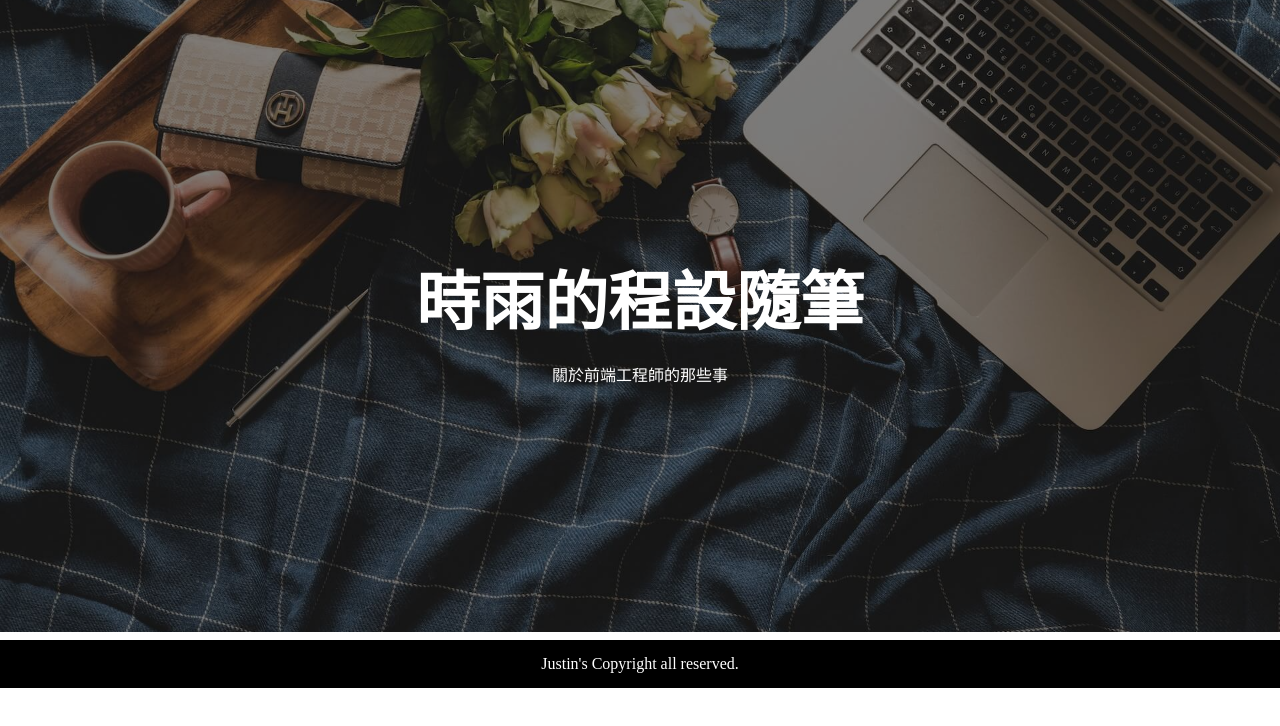
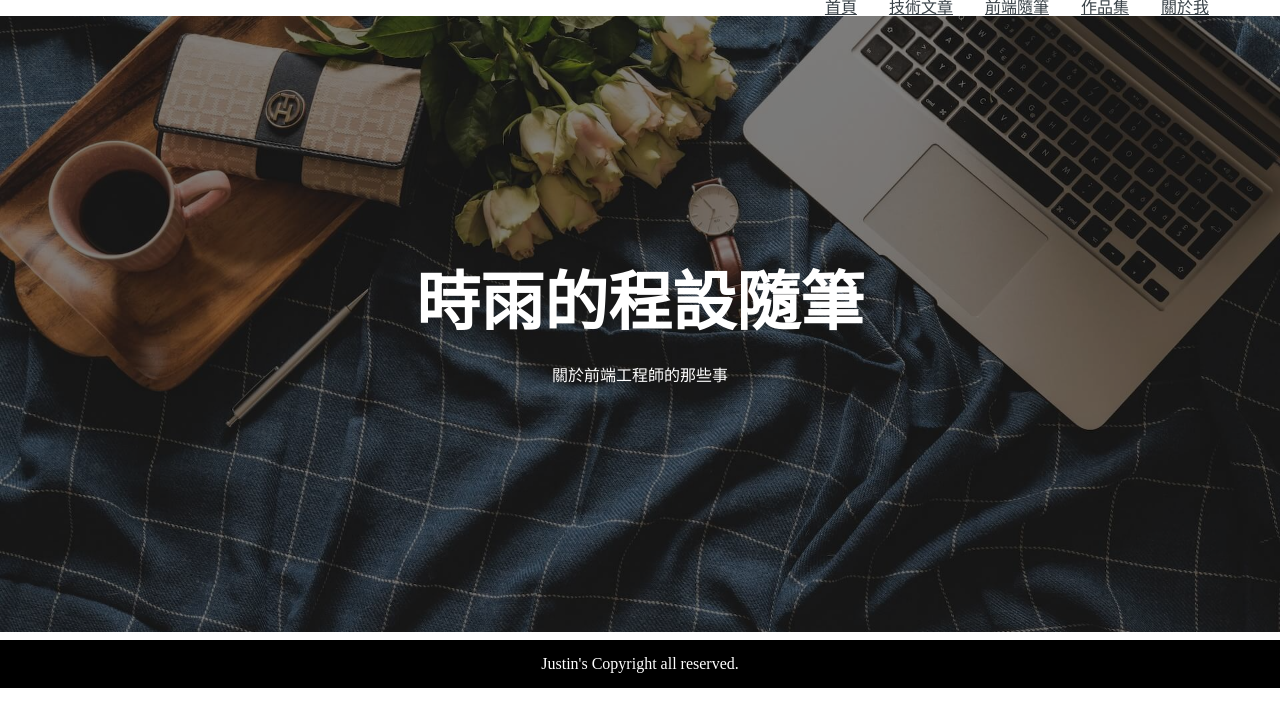
Before and after one commit to jjustin-35/my-blog, a Next.js app: page / in a window 1280 px wide. Shown: the top 726 px of the page. Built offline with nearby package versions, Linux system fonts and the light colour scheme.

Commit message:
update: header

```diff
--- a/components/header/index.js
+++ b/components/header/index.js
@@ -1,19 +1,53 @@
+import Link from 'next/link';
+
 import { Container } from '../../constants/styled';
-import { Wrapper, Inner, Brand, Options, Option } from './styled';
+import { Wrapper, Inner, Brand, Menu, MobileMenu, Option, BurgerWrapper, BlackMask } from './styled';
 
-const Header = ({ data }) => (
+const Burger = ({ onClick }) => (
+  <BurgerWrapper onClick={onClick}>
+    <span class="material-icons">menu</span>
+  </BurgerWrapper>
+);
+
+const Header = ({ data, isMobile, isOpen, onClick }) => {
+  const menuSelector = (() => {
+    if (isMobile) {
+      return (
+        <>
+          <Burger onClick={onClick} />
+          <BlackMask isOpen={isOpen} />
+          <MobileMenu isOpen={isOpen}>
+            {data.options.map((option) => (
+              <Option>
+                <Link href={option.link}>{option.text}</Link>
+              </Option>
+            ))}
+          </MobileMenu>
+        </>
+      );
+    }
+
+    return (
+      <Menu>
+        {data.options.map((option) => (
+          <Option>
+            <Link href={option.link}>{option.text}</Link>
+          </Option>
+        ))}
+      </Menu>
+    );
+  })();
+
+  return (
     <Wrapper>
       <Container>
         <Inner>
           <Brand />
-        <Options>
-          {data.options.map((option) => (
-            <Option>{option}</Option>
-          ))}
-        </Options>
+          {menuSelector}
         </Inner>
       </Container>
     </Wrapper>
   );
+};
 
 export default Header;
--- a/components/header/styled.js
+++ b/components/header/styled.js
@@ -5,8 +5,10 @@ export const Wrapper = styled.div`
   position: fixed;
   top: 0;
   left: 0;
+  right: 0;
+  z-index: 1;
+  background-color: #fff;
   transition: all 0.3s ease;
-  background-color: transparent;
 
   ${breakpoints.md(css`
     display: none;
@@ -27,7 +29,7 @@ export const Brand = styled.a`
   }
 `;
 
-export const Options = styled.ul`
+export const Menu = styled.ul`
   display: flex;
   justify-content: space-between;
   align-items: center;
@@ -40,3 +42,54 @@ export const Option = styled.li`
     font-size: 1rem;
   }
 `;
+
+export const BurgerWrapper = styled.a`
+  display: none;
+  width: 24px;
+  height: 24px;
+
+  span {
+    width: 100%;
+    height: 100%;
+  }
+
+  ${breakpoints.md(css`
+    display: block;
+  `)}
+`;
+
+export const MobileMenu = styled.ul`
+  position: fixed;
+  right: 0;
+  top: 0;
+  bottom: 0;
+  transform: translateX(100%);
+  transition: transform 0.3s linear;
+  background-color: #fff;
+  z-index: 2;
+  padding: 12px;
+
+  ${({ isOpen }) =>
+    isOpen &&
+    css`
+      transform: translateX(0);
+    `}
+`;
+
+export const BlackMask = styled.div`
+  position: fixed;
+  top: 0;
+  right: 0;
+  bottom: 0;
+  left: 0;
+  background-color: rgba(0, 0, 0, 0.7);
+  z-index: 1;
+  visibility: hidden;
+  opacity: 0;
+  ${({ isOpen }) =>
+    isOpen &&
+    css`
+      visibility: visible;
+      opacity: 1;
+    `}
+`;
--- /dev/null
+++ b/containers/header/data.js
@@ -0,0 +1,9 @@
+export default {
+  options: [
+    { text: '首頁', link: '/' },
+    { text: '技術文章', link: '/tech' },
+    { text: '前端隨筆', link: '/note' },
+    { text: '作品集', link: '/portfolio' },
+    { text: '關於我', link: '/about' },
+  ],
+};
--- /dev/null
+++ b/containers/header/index.js
@@ -0,0 +1,30 @@
+import { useEffect, useState } from 'react';
+
+import Header from '../../components/header';
+import data from './data';
+
+const HeaderContainer = () => {
+  const [isMobile, setIsMobile] = useState(false);
+  const [isOpen, setIsOpen] = useState(false);
+
+  const clickHandler = () => {
+    setIsOpen(!isOpen);
+  };
+
+  const resizeHandler = () => {
+    if (window.innerWidth < 1024) {
+      setIsMobile(true);
+    } else {
+      setIsMobile(false);
+    }
+  };
+
+  useEffect(() => {
+    window.addEventListener('resize', resizeHandler);
+
+    return () => window.removeEventListener('resize', resizeHandler);
+  }, []);
+  return <Header data={data} isMobile={isMobile} isOpen={isOpen} onClick={clickHandler} />;
+};
+
+export default HeaderContainer;
--- a/pages/index.js
+++ b/pages/index.js
@@ -1,4 +1,5 @@
 import Banner from '../containers/banner';
+import Header from '../containers/header';
 import Board from '../containers/board';
 import Head from '../components/head';
 import data from '../constants/data/home';
@@ -6,12 +7,13 @@ import Footer from '../components/footer';
 
 const Home = () => {
   return (
-    <>
+    <div style={{height: '200vh'}}>
       <Head />
+      <Header />
       <Banner data={data.banner} />
       <Board />
       <Footer />
-    </>
+    </div>
   );
 };
 
```
Also changed, not shown: .eslintrc.js. Lines whose indentation alone changed are shown as unchanged.
